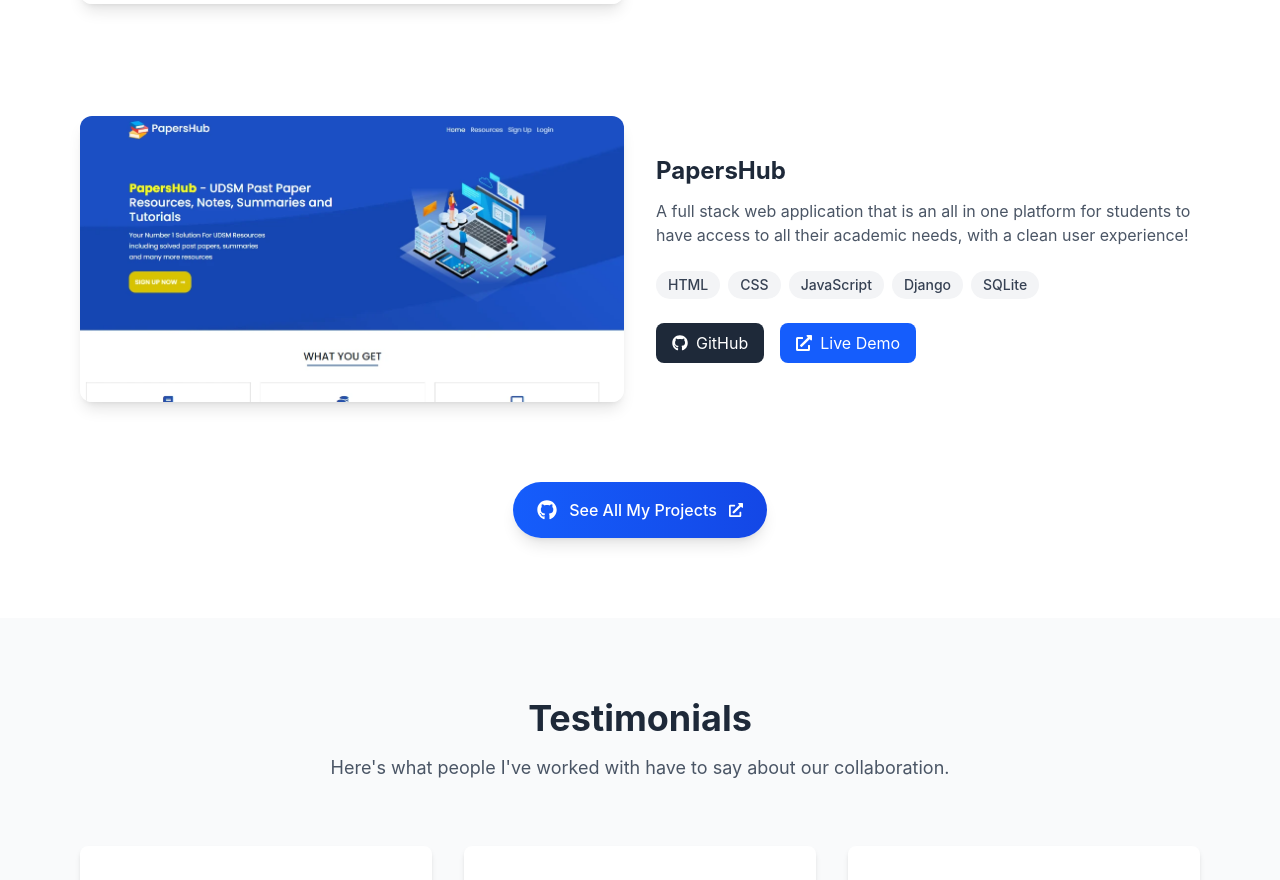
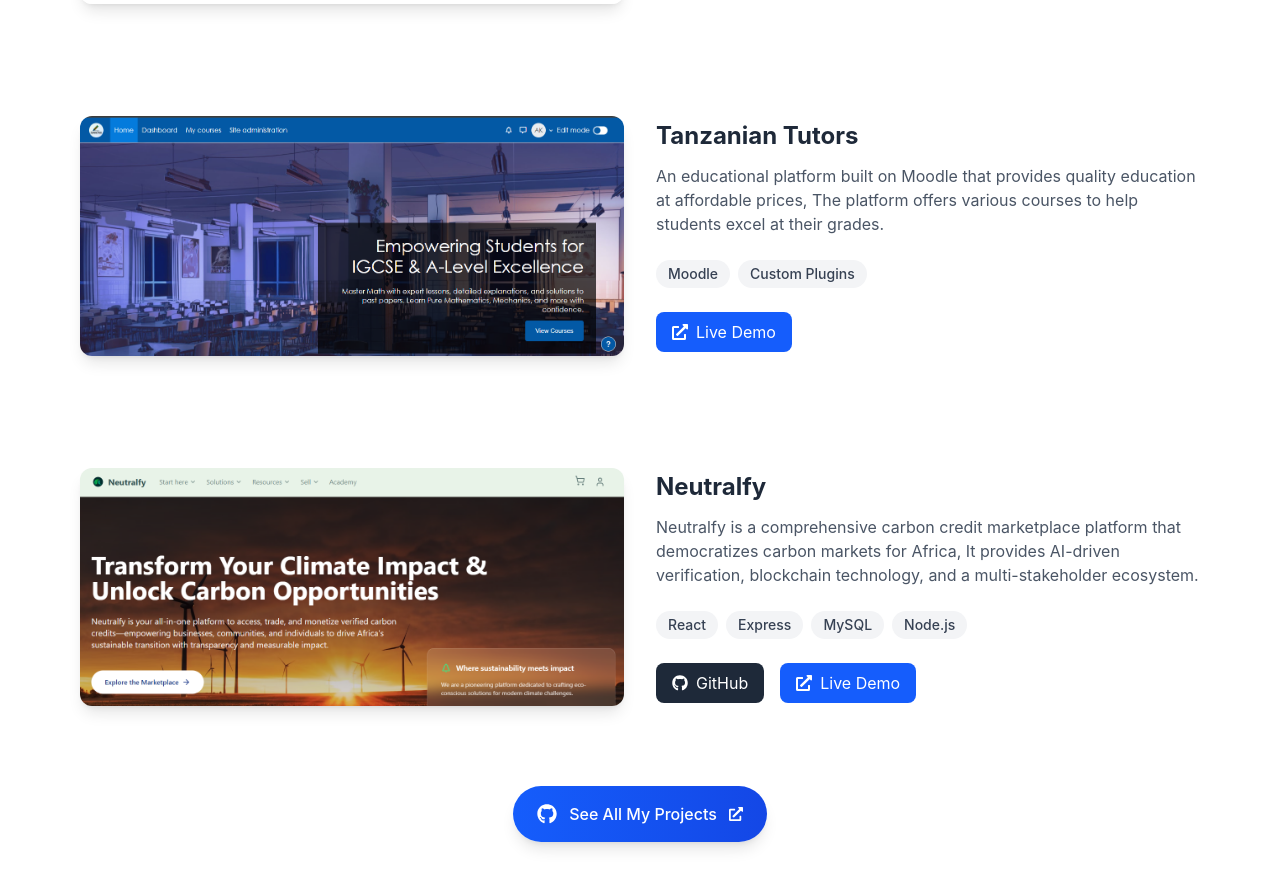
Before and after one commit to AK1239/my-portfolio, a React (Vite) app: page / in a window 1280 px wide. Shown: the part 3006-3886 px from the top of the page. Built offline with nearby package versions, Linux system fonts and the light colour scheme; grey boxes are pictures that could not be loaded.

Commit message:
updated projects

```diff
--- a/src/components/Projects.jsx
+++ b/src/components/Projects.jsx
@@ -25,13 +25,23 @@
   },
   {
     id: 3,
-    title: "PapersHub",
+    title: "Tanzanian Tutors",
     description:
-      "A full stack web application that is an all in one platform for students to have access to all their academic needs, with a clean user experience!",
-    image: "/images/paperhub.webp",
-    githubLink: "https://github.com/AK1239/papershub-main",
-    liveLink: "https://papersshub.netlify.app/",
-    techStack: ["HTML", "CSS", "JavaScript", "Django", "SQLite"],
+      "An educational platform built on Moodle that provides quality education at affordable prices, The platform offers various courses to help students excel at their grades.",
+    image: "/images/tanzanian-tutors.png",
+    githubLink: null,
+    liveLink: "https://tanzaniantutors.co.tz/",
+    techStack: ["Moodle", "Custom Plugins"],
+  },
+  {
+    id: 4,
+    title: "Neutralfy",
+    description:
+      "Neutralfy is a comprehensive carbon credit marketplace platform that democratizes carbon markets for Africa, It provides AI-driven verification, blockchain technology, and a multi-stakeholder ecosystem.",
+    image: "/images/neutralfy.png",
+    githubLink: "https://github.com/askmgm/neutralfy",
+    liveLink: "https://neutralfy.com",
+    techStack: ["React", "Express", "MySQL", "Node.js"],
   },
 ];
 
@@ -93,6 +103,7 @@
 
                 {/* Links */}
                 <div className="flex gap-4">
+                  {project.githubLink && (
                     <a
                       href={project.githubLink}
                       target="_blank"
@@ -101,6 +112,7 @@
                     >
                       <FaGithub /> GitHub
                     </a>
+                  )}
                   <a
                     href={project.liveLink}
                     target="_blank"
```
Also changed, not shown: public/images/neutralfy.png (added), public/images/tanzanian-tutors.png (added). Lines whose indentation alone changed are shown as unchanged.
